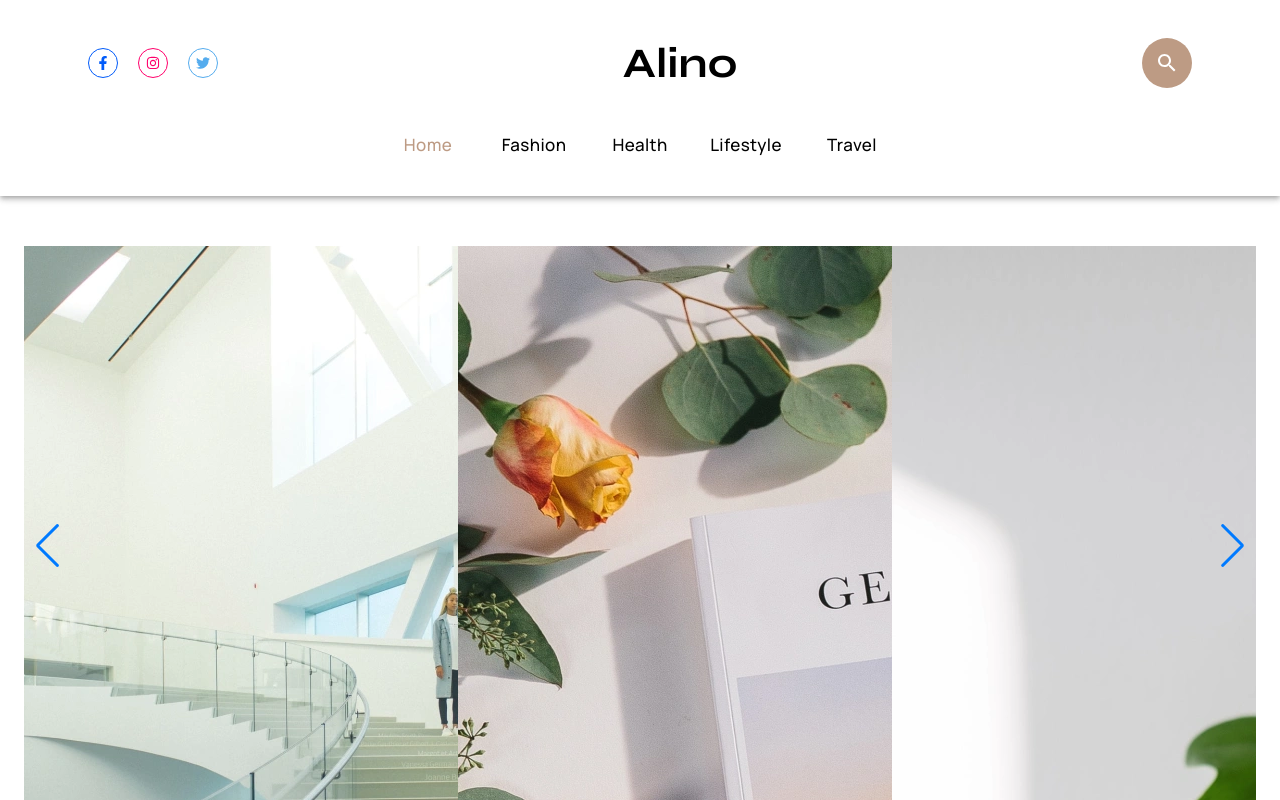
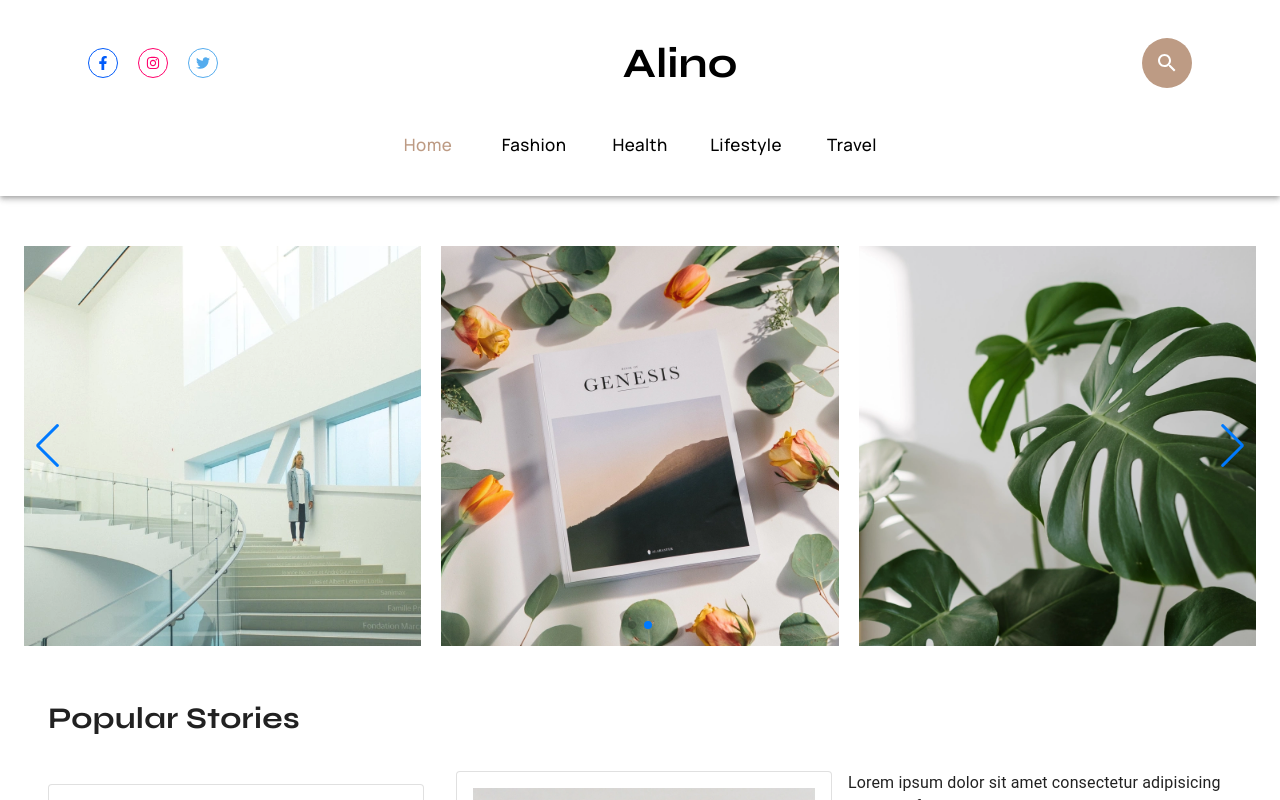
Before and after one commit to AnatoliiZh/react-project-control, a React (Create React App) app: page / in a window 1280 px wide. Shown: the top 800 px of the page. Built offline with nearby package versions, Linux system fonts and the light colour scheme.

Commit message:
add titles to pages

```diff
--- a/src/Pages/FashionPage/FashionPage.tsx
+++ b/src/Pages/FashionPage/FashionPage.tsx
@@ -1,6 +1,6 @@
 import React from 'react'
 import { Container } from '@mui/material'
-import './FashionPage.scss'
+import 'Pages/Pages.scss'
 
 type Props = {}
 
--- a/src/Pages/HealthPage/HealthPage.tsx
+++ b/src/Pages/HealthPage/HealthPage.tsx
@@ -1,13 +1,14 @@
 import React from 'react'
 import { Container } from '@mui/material'
+import 'Pages/Pages.scss'
 
 type Props = {}
 
 const HealthPage = (props: Props) => {
     return (
-        <div>
-            <Container maxWidth="lg">HealthPage</Container>
-        </div>
+        <Container maxWidth="lg">
+            <div className="title">Category : Health</div>
+        </Container>
     )
 }
 
--- a/src/Pages/Home/Home.scss
+++ b/src/Pages/Home/Home.scss
@@ -11,6 +11,38 @@
     }
 }
 
-.mySwiper{
-    height: 600px;
-}
+// .mySwiper{
+//     height: 600px;
+// }
+
+.swiper {
+    width: 100%;
+    height: 400px;
+  }
+
+  .swiper-slide {
+    text-align: center;
+    font-size: 18px;
+    background: #fff;
+
+    /* Center slide text vertically */
+    display: -webkit-box;
+    display: -ms-flexbox;
+    display: -webkit-flex;
+    display: flex;
+    -webkit-box-pack: center;
+    -ms-flex-pack: center;
+    -webkit-justify-content: center;
+    justify-content: center;
+    -webkit-box-align: center;
+    -ms-flex-align: center;
+    -webkit-align-items: center;
+    align-items: center;
+  }
+
+  .swiper-slide img {
+    display: block;
+    width: 100%;
+    height: 100%;
+    object-fit: cover;
+  }
--- a/src/Pages/Home/Home.tsx
+++ b/src/Pages/Home/Home.tsx
@@ -18,7 +18,7 @@ const Home = (props: Props) => {
         <>
             <Swiper
                 slidesPerView={3}
-                spaceBetween={70}
+                spaceBetween={20}
                 slidesPerGroup={3}
                 loop={true}
                 loopFillGroupWithBlank={true}
--- a/src/Pages/LifestylePage/LifestylePage.tsx
+++ b/src/Pages/LifestylePage/LifestylePage.tsx
@@ -1,13 +1,14 @@
 import React from 'react'
 import { Container } from '@mui/material'
+import 'Pages/Pages.scss'
 
 type Props = {}
 
 const LifestylePage = (props: Props) => {
     return (
-        <div>
-            <Container maxWidth="lg">LifestylePage</Container>
-        </div>
+        <Container maxWidth="lg">
+            <div className="title">Category : Lifestyle</div>
+        </Container>
     )
 }
 
--- a/src/Pages/TravelPage/TravelPage.tsx
+++ b/src/Pages/TravelPage/TravelPage.tsx
@@ -1,13 +1,14 @@
 import React from 'react'
 import { Container } from '@mui/material'
+import 'Pages/Pages.scss'
 
 type Props = {}
 
 const TravelPage = (props: Props) => {
     return (
-        <div>
-            <Container maxWidth="lg">TravelPage</Container>
-        </div>
+        <Container maxWidth="lg">
+            <div className="title">Category : Travel</div>
+        </Container>
     )
 }
 
```
Also changed, not shown: src/Pages/Pages.scss (renamed from src/Pages/FashionPage/FashionPage.scss).
